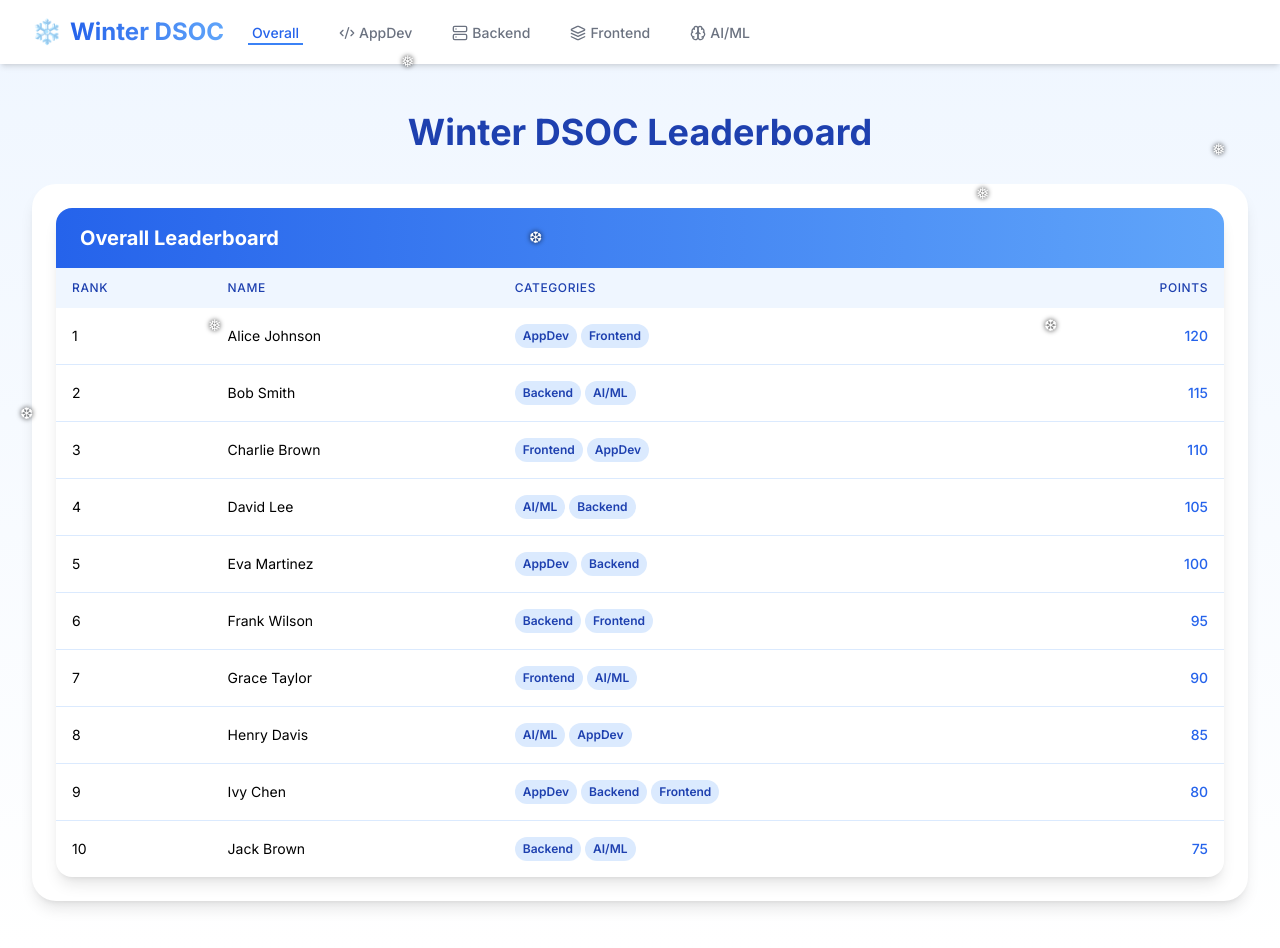
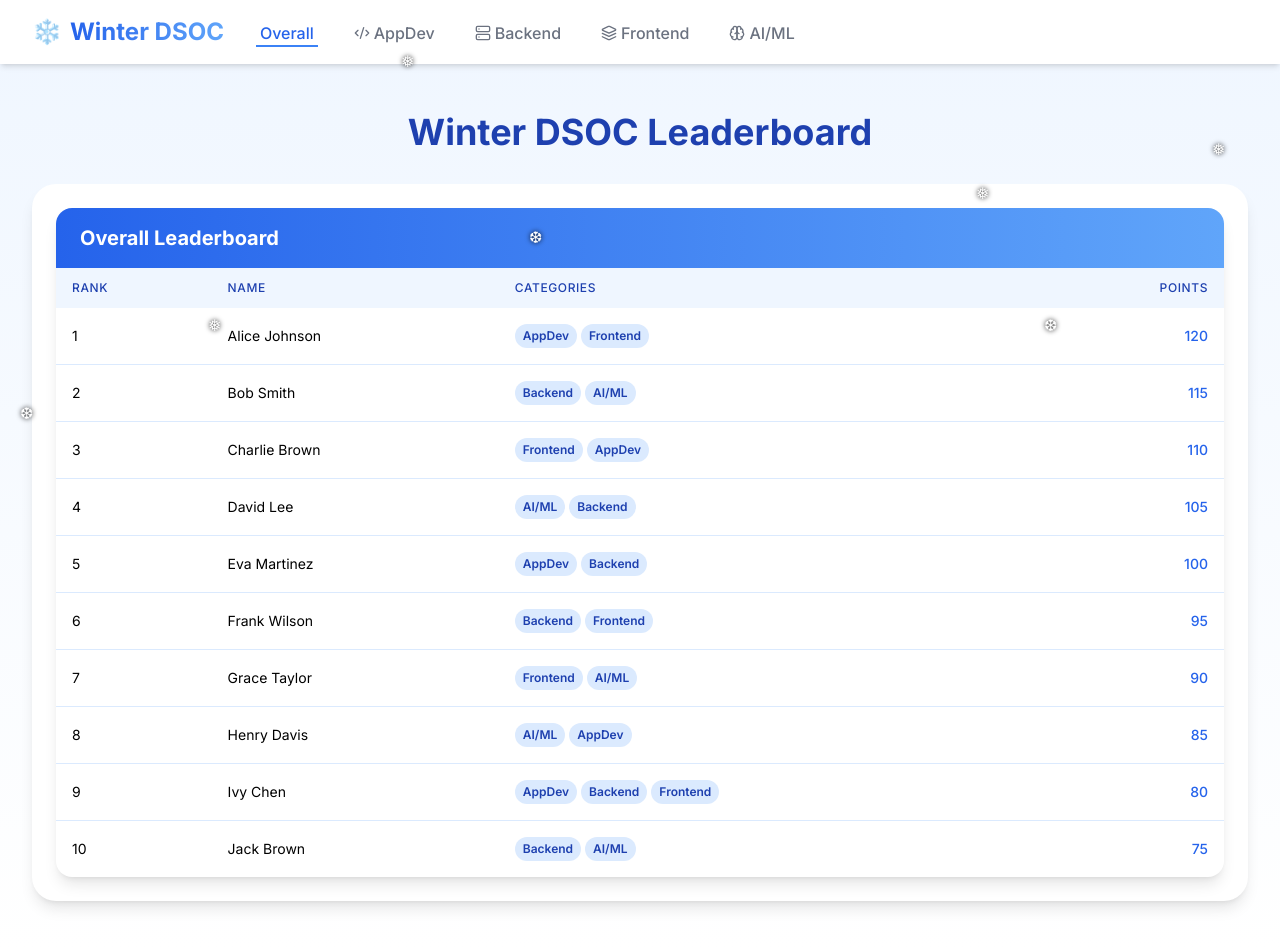
Before and after one commit to AkshitEP/DsocWinter2024, a Next.js app: page / in a window 1280 px wide. Built offline with nearby package versions, Linux system fonts and the light colour scheme.

Commit message:
Update Navigation.tsx

```diff
--- a/app/components/Navigation.tsx
+++ b/app/components/Navigation.tsx
@@ -1,21 +1,34 @@
-import React, { ReactNode } from 'react';
-import Link from 'next/link';
-import { Code2, Server, Layers, Brain } from 'lucide-react';
+import Link from 'next/link'
+import { Code2, Server, Layers, Brain } from 'lucide-react'
 
-interface NavLinkProps {
-  href: string;
-  children: ReactNode;
-  exact?: boolean;
+const Navigation = () => {
+  return (
+    <nav className="bg-white shadow-md overflow-x-auto">
+      <div className="max-w-7xl mx-auto px-4 sm:px-6 lg:px-8 flex items-center">
+        <div className="flex items-center h-16 space-x-4 sm:space-x-8">
+          <Link href="/" className="flex items-center">
+            <span className="text-2xl font-bold text-blue-600 mr-2">❄️</span>
+            <span className="text-2xl font-bold bg-clip-text text-transparent bg-gradient-to-r from-blue-600 to-blue-400">Winter DSOC</span>
+          </Link>
+          <div className="flex space-x-4 sm:space-x-8 text-sm sm:text-base">
+            <NavLink href="/" exact>Overall</NavLink>
+            <NavLink href="/appdev"><Code2 className="mr-1" size={16} /> AppDev</NavLink>
+            <NavLink href="/backend"><Server className="mr-1" size={16} /> Backend</NavLink>
+            <NavLink href="/frontend"><Layers className="mr-1" size={16} /> Frontend</NavLink>
+            <NavLink href="/aiml"><Brain className="mr-1" size={16} /> AI/ML</NavLink>
+          </div>
+        </div>
+      </div>
+    </nav>
+  )
 }
 
-const NavLink: React.FC<NavLinkProps> = ({ href, children, exact = false }) => {
-  const isActive =
-    typeof window !== 'undefined' &&
-    (exact ? window.location.pathname === href : window.location.pathname.startsWith(href));
+const NavLink = ({ href, children, exact = false }) => {
+  const isActive = typeof window !== 'undefined' && (exact ? window.location.pathname === href : window.location.pathname.startsWith(href))
   return (
     <Link
       href={href}
-      className={`inline-flex items-center px-1 pt-1 border-b-2 text-sm font-medium transition-colors duration-200 ${
+      className={`inline-flex items-center px-1 pt-1 border-b-2 text-sm sm:text-base font-medium transition-colors duration-200 whitespace-nowrap ${
         isActive
           ? 'border-blue-500 text-blue-600'
           : 'border-transparent text-gray-500 hover:border-gray-300 hover:text-gray-700'
@@ -23,43 +36,7 @@ const NavLink: React.FC<NavLinkProps> = ({ href, children, exact = false }) => {
     >
       {children}
     </Link>
-  );
-};
+  )
+}
 
-const Navigation: React.FC = () => {
-  return (
-    <nav className="bg-white shadow-md">
-      <div className="max-w-7xl mx-auto px-4 sm:px-6 lg:px-8">
-        <div className="flex justify-between h-16">
-          <div className="flex items-center">
-            <Link href="/" className="flex items-center">
-              <span className="text-2xl font-bold text-blue-600 mr-2">❄️</span>
-              <span className="text-2xl font-bold bg-clip-text text-transparent bg-gradient-to-r from-blue-600 to-blue-400">
-                Winter DSOC
-              </span>
-            </Link>
-            <div className="hidden sm:ml-6 sm:flex sm:space-x-8">
-              <NavLink href="/" exact>
-                Overall
-              </NavLink>
-              <NavLink href="/appdev">
-                <Code2 className="mr-1" size={16} /> AppDev
-              </NavLink>
-              <NavLink href="/backend">
-                <Server className="mr-1" size={16} /> Backend
-              </NavLink>
-              <NavLink href="/frontend">
-                <Layers className="mr-1" size={16} /> Frontend
-              </NavLink>
-              <NavLink href="/aiml">
-                <Brain className="mr-1" size={16} /> AI/ML
-              </NavLink>
-            </div>
-          </div>
-        </div>
-      </div>
-    </nav>
-  );
-};
-
-export default Navigation;
+export default Navigation
```
